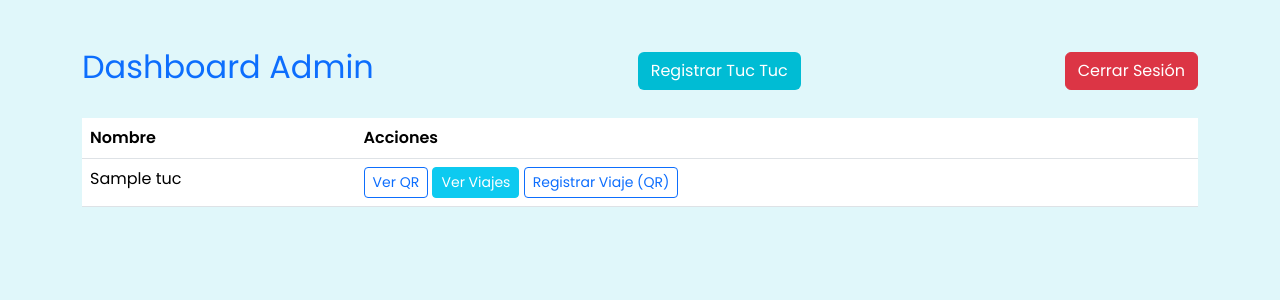
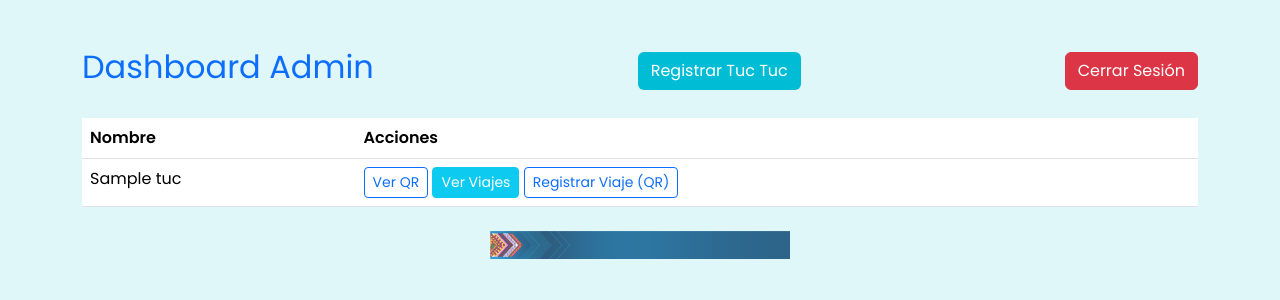
Before and after one commit to Navilaa20/viajes_asamblea, a Flask app: page /dashboard in a window 1280 px wide. Shown: the top 300 px of the page. Run offline with Flask 3, Linux system fonts and the light colour scheme; a user stored in the database is signed in; tables that the repository leaves empty hold one stand-in row (values such as "Sample post").

Commit message:
Agregando imagenes

```diff
--- a/templates/dashboard.html
+++ b/templates/dashboard.html
@@ -26,4 +26,11 @@
     {% endfor %}
   </tbody>
 </table>
+
+<!-- Imagen decorativa al pie -->
+<div class="text-center mt-4">
+  <img src="{{ url_for('static', filename='img/FRANJA ASOCIATE.webp') }}"
+       alt="Decoración"
+       style="max-width: 300px; opacity: 0.8;">
+</div>
 {% endblock %}
```
Also changed, not shown: img/FRANJA ASOCIATE.webp (added).
